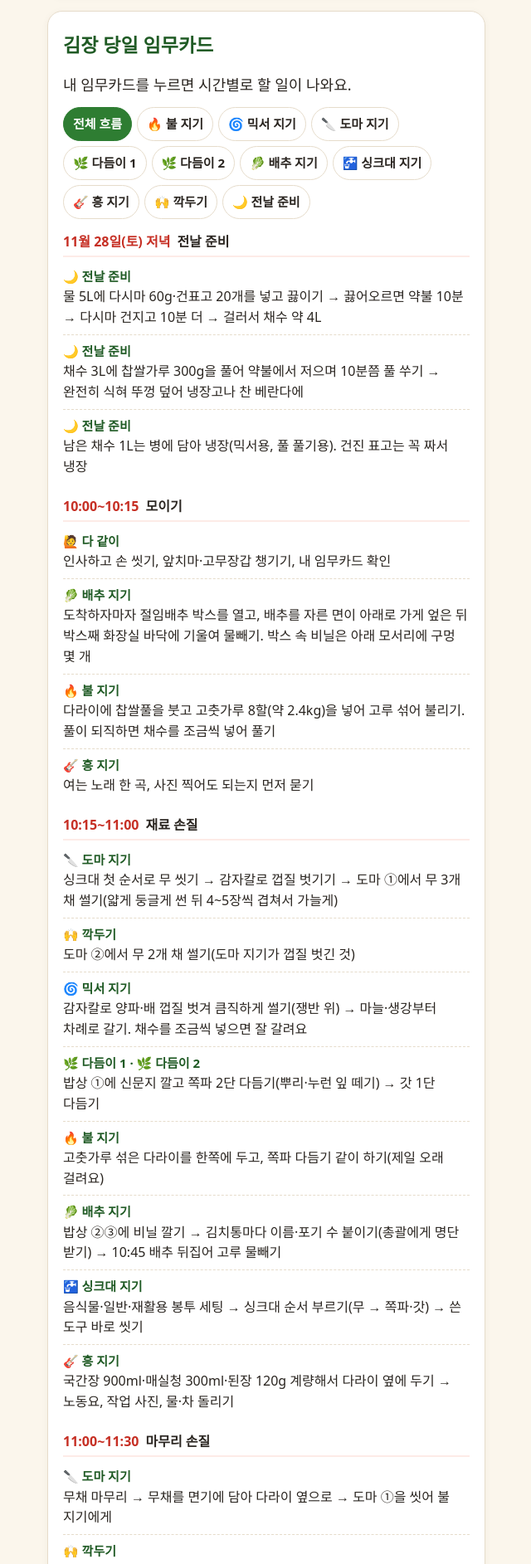
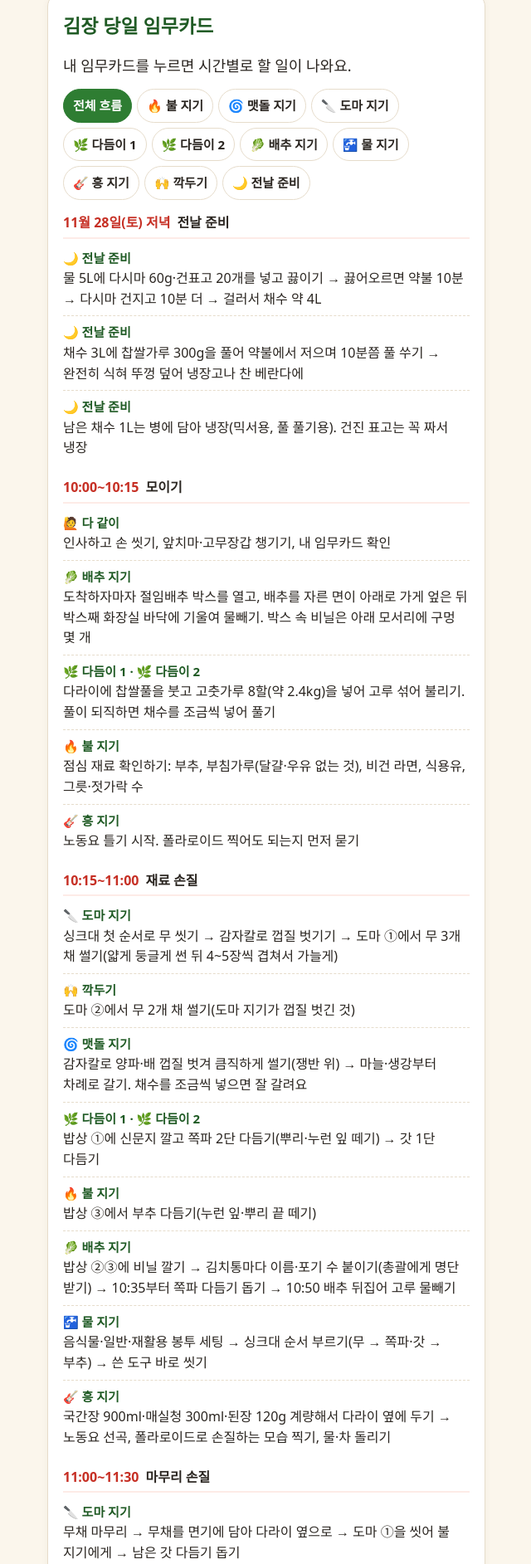
Before and after one commit to a01051998767/kimching, a plain HTML site: page index.html in a window 1280 px wide. Shown: the part 1414-3299 px from the top of the page at 83% size, without its empty margins (319-959 px from the left). Drawn offline with Linux system fonts and the light colour scheme.

Commit message:
Rename mission roles, refocus fire keeper on lunch, rebalance tasks
Co-Authored-By: Claude Opus 5.5 <noreply@anthropic.com>
Claude-Session: https://claude.ai/code/session_01EV3zF7BycBsTXcfFdNZAUx

```diff
--- a/index.html
+++ b/index.html
@@ -290,7 +290,7 @@ const RECIPE = [
     <h2 id="h-schedule">전체 일정</h2>
     <ol class="timeline" id="timeline">
       <li data-until="2026-11-28"><span class="when">11월 28일(토)</span><b>장보기 · 채수와 찹쌀풀 미리 만들기</b>
-        <small>속재료를 사고, 저녁에 채수와 찹쌀풀을 만들어 식혀 둬요.</small></li>
+</li>
       <li data-until="2026-11-29"><span class="when">11월 29일(일) 오전 10시</span><b>김장하는 날 🥬</b>
         <ol class="dayflow">
           <li>10:00 모여서 인사, 앞치마 두르기</li>
@@ -317,15 +317,15 @@ const RECIPE = [
       <table class="gear">
         <tbody>
           <tr><td>전날 저녁</td><td>채수·찹쌀풀 미리 만들기 (총괄)</td></tr>
-          <tr><td>화구 2개</td><td>오전엔 비워 둬요 → 12:10 전 부치기 · 12:30 라면</td></tr>
-          <tr><td>도마 ①</td><td>무채 → 점심 재료</td></tr>
+          <tr><td>화구 2개</td><td>오전엔 비워 둬요 → 12:00 부추전 두 팬 → 12:30 한 화구는 라면</td></tr>
+          <tr><td>도마 ①</td><td>무채 → 부추·점심 재료</td></tr>
           <tr><td>도마 ②</td><td>무채 → 대파</td></tr>
           <tr><td>믹서</td><td>마늘·생강 → 양파 → 배 → 표고</td></tr>
           <tr><td>큰 다라이</td><td>10:00 풀+고춧가루 불리기 → 11:30 양념 섞기 → 설거지</td></tr>
-          <tr><td>싱크대</td><td>무 씻기 → 쪽파·갓 씻기 → 설거지</td></tr>
+          <tr><td>싱크대</td><td>무 → 쪽파·갓 → 부추 씻기 → 설거지 (물 지기가 순서를 불러요)</td></tr>
           <tr><td>화장실</td><td>절임배추 물빼기 (10:00~11:40, 박스째 기울여서), 손 씻기</td></tr>
           <tr><td>가위 2개</td><td>쪽파·갓 자르기 (다듬이 1·2)</td></tr>
-          <tr><td>감자칼</td><td>무 껍질 (도마 지기) → 양파·배 껍질 (믹서 지기)</td></tr>
+          <tr><td>감자칼</td><td>무 껍질 (도마 지기) → 양파·배 껍질 (맷돌 지기)</td></tr>
           <tr><td>면기</td><td>손질한 재료 담기 → 밥상별 양념 덜기</td></tr>
           <tr><td>밥상 ①</td><td>쪽파·갓 다듬기 → 버무리기 → 점심상</td></tr>
           <tr><td>밥상 ②③</td><td>양파·배 손질, 계량 → 버무리기</td></tr>
@@ -369,7 +369,7 @@ const RECIPE = [
       <thead><tr><th>재료</th><th class="num">필요한 양</th><th class="num">살 양</th></tr></thead>
       <tbody id="shopBody"></tbody>
     </table>
-    <p class="hint" style="margin-top:8px">‘필요한 양’은 1포기 분량 × 20포기, ‘살 양’은 파는 단위로 올림한 값이에요. 된장·굵은소금은 집에 있으면 따로 안 사도 돼요.</p>
+    <p class="hint" style="margin-top:8px">‘필요한 양’은 1포기 분량 × 20포기, ‘살 양’은 파는 단위로 올림한 값이에요. 점심용 부추·부침가루(달걀·우유 없는 것)·비건 라면은 따로 챙겨요. 된장·굵은소금은 집에 있으면 따로 안 사도 돼요.</p>
   </details>
 
   <footer>함께 담그는 비건 행복김치 · 문의 <a href="mailto:a01051998767@gmail.com">a01051998767@gmail.com</a></footer>
@@ -428,16 +428,16 @@ const RECIPE = [
    김장 당일 임무카드 — who 에 이름을 넣으면 화면에 담당자가 나와요.
    ===================================================================== */
 const CUE_ROLES = [
-  { id: 1, icon: "🔥", name: "불 지기",     who: "", where: "다라이, 도마 ①, 화구 2개", sum: "아침에 풀과 고춧가루를 불려 두고, 점심엔 비건 전을 부쳐요." },
-  { id: 2, icon: "🌀", name: "믹서 지기",   who: "", where: "믹서, 밥상 ②",            sum: "마늘·생강·양파·배·표고를 갈고, 점심엔 비건 라면을 끓여요." },
-  { id: 3, icon: "🔪", name: "도마 지기",   who: "", where: "도마 ①",                  sum: "무 껍질을 벗기고 무채를 썰어요." },
-  { id: 4, icon: "🌿", name: "다듬이 1",    who: "", where: "밥상 ①, 다라이",          sum: "쪽파·갓을 다듬어 자르고, 다라이에서 양념을 섞어요." },
-  { id: 5, icon: "🌿", name: "다듬이 2",    who: "", where: "밥상 ①, 다라이",          sum: "다듬이 1과 같이 일해요. 양념 섞기는 팔힘이 필요해요." },
-  { id: 6, icon: "🥬", name: "배추 지기",   who: "", where: "화장실, 밥상 ②③",         sum: "절임배추 물을 빼고, 김치통 나누기를 챙겨요." },
-  { id: 7, icon: "🚰", name: "싱크대 지기", who: "", where: "싱크대",                  sum: "싱크대 쓰는 순서를 정하고, 쓴 도구를 바로 씻어요." },
-  { id: 8, icon: "🎸", name: "흥 지기",     who: "", where: "어디든",                  sum: "노동요와 통기타, 사진 기록, 양념 계량을 맡아요." },
-  { id: 9, icon: "🙌", name: "깍두기",      who: "", where: "도마 ②, 어디든",          sum: "무채와 대파를 썰고, 일이 몰리는 곳을 도와요." },
-  { id: 10, icon: "🌙", name: "전날 준비",  who: "총괄", where: "부엌 (11월 28일 저녁)", sum: "채수와 찹쌀풀을 미리 만들어 두면 당일 아침 40분이 줄어요." }
+  { id: 1, icon: "🔥", name: "불 지기",     who: "", where: "화구 2개, 도마 ①, 밥상 ③", sum: "점심을 맡아요. 부추전을 부치고 비건 라면을 끓여요." },
+  { id: 2, icon: "🌀", name: "맷돌 지기",   who: "", where: "믹서, 밥상 ②",              sum: "마늘·생강·양파·배·표고를 믹서로 곱게 갈아요." },
+  { id: 3, icon: "🔪", name: "도마 지기",   who: "", where: "도마 ①",                    sum: "무 껍질을 벗기고 무채를 썰어요." },
+  { id: 4, icon: "🌿", name: "다듬이 1",    who: "", where: "밥상 ①, 다라이",            sum: "쪽파·갓을 다듬어 자르고, 다라이에서 양념을 섞어요." },
+  { id: 5, icon: "🌿", name: "다듬이 2",    who: "", where: "밥상 ①, 다라이",            sum: "다듬이 1과 같이 일해요. 양념 섞기는 팔힘이 필요해요." },
+  { id: 6, icon: "🥬", name: "배추 지기",   who: "", where: "화장실, 밥상 ②③",           sum: "절임배추 물을 빼고, 김치통 나누기를 챙겨요." },
+  { id: 7, icon: "🚰", name: "물 지기",     who: "", where: "싱크대",                    sum: "싱크대 쓰는 순서를 정하고, 쓴 도구를 바로 씻어요." },
+  { id: 8, icon: "🎸", name: "흥 지기",     who: "", where: "어디든",                    sum: "노동요를 고르고 틀어요. 통기타는 직접 쳐도 좋아요. 폴라로이드 사진과 양념 계량도 맡아요." },
+  { id: 9, icon: "🙌", name: "깍두기",      who: "", where: "도마 ②, 어디든",            sum: "무채와 대파를 썰고, 일이 몰리는 곳을 도와요." },
+  { id: 10, icon: "🌙", name: "전날 준비",  who: "총괄", where: "부엌 (11월 28일 저녁)",  sum: "채수와 찹쌀풀을 미리 만들어 두면 당일 아침 40분이 줄어요." }
 ];
 // roles: 이 줄을 할 임무카드 번호들 (0 = 다 같이)
 const CUE = [
@@ -449,57 +449,60 @@ const CUE = [
   { t: "10:00", end: "10:15", title: "모이기", rows: [
     { roles: [0], text: "인사하고 손 씻기, 앞치마·고무장갑 챙기기, 내 임무카드 확인" },
     { roles: [6], text: "도착하자마자 절임배추 박스를 열고, 배추를 자른 면이 아래로 가게 엎은 뒤 박스째 화장실 바닥에 기울여 물빼기. 박스 속 비닐은 아래 모서리에 구멍 몇 개" },
-    { roles: [1], text: "다라이에 찹쌀풀을 붓고 고춧가루 8할(약 2.4kg)을 넣어 고루 섞어 불리기. 풀이 되직하면 채수를 조금씩 넣어 풀기" },
-    { roles: [8], text: "여는 노래 한 곡, 사진 찍어도 되는지 먼저 묻기" }
+    { roles: [4, 5], text: "다라이에 찹쌀풀을 붓고 고춧가루 8할(약 2.4kg)을 넣어 고루 섞어 불리기. 풀이 되직하면 채수를 조금씩 넣어 풀기" },
+    { roles: [1], text: "점심 재료 확인하기: 부추, 부침가루(달걀·우유 없는 것), 비건 라면, 식용유, 그릇·젓가락 수" },
+    { roles: [8], text: "노동요 틀기 시작. 폴라로이드 찍어도 되는지 먼저 묻기" }
   ]},
   { t: "10:15", end: "11:00", title: "재료 손질", rows: [
     { roles: [3], text: "싱크대 첫 순서로 무 씻기 → 감자칼로 껍질 벗기기 → 도마 ①에서 무 3개 채 썰기(얇게 둥글게 썬 뒤 4~5장씩 겹쳐서 가늘게)" },
     { roles: [9], text: "도마 ②에서 무 2개 채 썰기(도마 지기가 껍질 벗긴 것)" },
     { roles: [2], text: "감자칼로 양파·배 껍질 벗겨 큼직하게 썰기(쟁반 위) → 마늘·생강부터 차례로 갈기. 채수를 조금씩 넣으면 잘 갈려요" },
     { roles: [4, 5], text: "밥상 ①에 신문지 깔고 쪽파 2단 다듬기(뿌리·누런 잎 떼기) → 갓 1단 다듬기" },
-    { roles: [1], text: "고춧가루 섞은 다라이를 한쪽에 두고, 쪽파 다듬기 같이 하기(제일 오래 걸려요)" },
-    { roles: [6], text: "밥상 ②③에 비닐 깔기 → 김치통마다 이름·포기 수 붙이기(총괄에게 명단 받기) → 10:45 배추 뒤집어 고루 물빼기" },
-    { roles: [7], text: "음식물·일반·재활용 봉투 세팅 → 싱크대 순서 부르기(무 → 쪽파·갓) → 쓴 도구 바로 씻기" },
-    { roles: [8], text: "국간장 900ml·매실청 300ml·된장 120g 계량해서 다라이 옆에 두기 → 노동요, 작업 사진, 물·차 돌리기" }
+    { roles: [1], text: "밥상 ③에서 부추 다듬기(누런 잎·뿌리 끝 떼기)" },
+    { roles: [6], text: "밥상 ②③에 비닐 깔기 → 김치통마다 이름·포기 수 붙이기(총괄에게 명단 받기) → 10:35부터 쪽파 다듬기 돕기 → 10:50 배추 뒤집어 고루 물빼기" },
+    { roles: [7], text: "음식물·일반·재활용 봉투 세팅 → 싱크대 순서 부르기(무 → 쪽파·갓 → 부추) → 쓴 도구 바로 씻기" },
+    { roles: [8], text: "국간장 900ml·매실청 300ml·된장 120g 계량해서 다라이 옆에 두기 → 노동요 선곡, 폴라로이드로 손질하는 모습 찍기, 물·차 돌리기" }
   ]},
   { t: "11:00", end: "11:30", title: "마무리 손질", rows: [
-    { roles: [3], text: "무채 마무리 → 무채를 면기에 담아 다라이 옆으로 → 도마 ①을 씻어 불 지기에게" },
+    { roles: [3], text: "무채 마무리 → 무채를 면기에 담아 다라이 옆으로 → 도마 ①을 씻어 불 지기에게 → 남은 갓 다듬기 돕기" },
     { roles: [9], text: "무채 마무리 → 도마 ②에서 대파 2단 어슷썰기" },
     { roles: [2], text: "양파 → 배 → 다진 표고 갈기 → 간 재료를 큰 면기에 모으기 → 믹서 씻어 두기" },
     { roles: [4, 5], text: "싱크대에서 쪽파·갓 씻기 → 물 털고 가위 2개로 면기에 바로 4cm씩 잘라 담기" },
-    { roles: [1], text: "도마 ①에서 점심 전 재료 썰고 반죽 만들기" },
+    { roles: [1], text: "싱크대에서 부추 씻기 → 도마 ①에서 부추 4~5cm로 썰기 → 부침가루 반죽 만들어 두기" },
     { roles: [6], text: "밥상마다 면기 2~3개·고무장갑 놓기, 버무리기 자리 만들기" },
     { roles: [7], text: "싱크대 비우고 설거지, 다라이 아래 비닐 깔기" },
-    { roles: [8], text: "쉬어 가는 노래, 손 빈 사람은 같이 불러도 좋아요" }
+    { roles: [8], text: "통기타 한 곡 쳐도 좋아요. 아니면 쉬어 가는 노래로 선곡" }
   ]},
   { t: "11:30", end: "11:50", title: "양념 섞기", rows: [
     { roles: [4, 5], text: "불려 둔 다라이에 간 재료·국간장·매실청·된장 넣고 섞기 → 무채 → 쪽파·갓·대파 살살 섞기" },
-    { roles: [9], text: "다라이 옆에서 재료 넘겨 주기, 남은 고춧가루는 색 보면서 추가" },
+    { roles: [9, 2], text: "다라이 옆에서 재료 넘겨 주기, 남은 고춧가루는 색 보면서 추가" },
     { roles: [6, 3], text: "물 뺀 배추를 밥상 3곳으로 나눠 나르기" },
+    { roles: [7], text: "믹서·빈 면기 설거지" },
+    { roles: [1], text: "그릇·젓가락 챙기고, 라면 냄비에 물 받아 두기, 팬 2개 준비" },
     { roles: [0], text: "11:45 맛보기: 배춧잎에 싸서 먹어 보고 총괄이 소금으로 간 맞추기" },
-    { roles: [8], text: "양념 섞을 때 노동요 하이라이트" }
+    { roles: [8], text: "양념 섞을 때 신나는 노동요로 바꾸기, 폴라로이드 한 장" }
   ]},
   { t: "11:50", end: "12:40", title: "버무리기·통에 담기", rows: [
-    { roles: [0], text: "밥상마다 3명씩 앉아 버무리기. 줄기 쪽엔 넉넉히, 잎 쪽엔 살짝" },
+    { roles: [2, 3, 4, 5, 6, 7, 8, 9], text: "밥상마다 3명씩 앉아 버무리기. 줄기 쪽엔 넉넉히, 잎 쪽엔 살짝" },
     { roles: [4], text: "다라이 양념을 밥상별 면기로 덜어 주기, 모자라면 채우기" },
     { roles: [6], text: "다 된 김치를 이름 붙은 김치통에 포기 수대로 담기, 꾹꾹 누르고 80%만 채우기" },
-    { roles: [1], text: "12:10까지 버무리기 돕고 → 비건 전 부치기 시작(화구 1)" },
-    { roles: [2], text: "12:30 라면 물 올리기(화구 2)" },
+    { roles: [1], text: "12:00 화구 2개에 팬을 올려 부추전 부치기 → 12:30 한 화구는 라면 물 올리기" },
     { roles: [7], text: "12:20부터 빈 면기·다라이 설거지" },
-    { roles: [8], text: "버무리는 동안 연주. 손 남는 밥상 있으면 합류" }
+    { roles: [8], text: "버무리면서 노동요 이어 틀기, 김치통 앞에서 폴라로이드" }
   ]},
   { t: "12:40", end: "13:30", title: "비건 점심", rows: [
-    { roles: [7, 9], text: "밥상 ① 닦아 점심상 차리기" },
-    { roles: [1], text: "비건 전 부치기" },
-    { roles: [2], text: "비건 라면 끓이기" },
+    { roles: [1], text: "부추전 마무리, 비건 라면 끓이기" },
+    { roles: [9], text: "라면 그릇에 나눠 담고, 부추전 썰어 나르기" },
+    { roles: [7, 6], text: "밥상 ① 닦아 점심상 차리기" },
     { roles: [0], text: "12:50 다 같이 점심" }
   ]},
   { t: "13:30", end: "14:00", title: "정리·해산", rows: [
     { roles: [6], text: "김치통 이름·뚜껑 확인하고 나눠 드리기" },
     { roles: [7, 2, 3], text: "설거지" },
+    { roles: [1], text: "팬·화구 닦기, 남은 부추전 싸 드리기" },
     { roles: [4, 5], text: "밥상·바닥 닦기" },
     { roles: [9], text: "쓰레기 분리해서 내놓기" },
-    { roles: [8], text: "단체 사진 찍기" },
+    { roles: [8], text: "폴라로이드로 단체 사진 찍고 한 장씩 나눠 드리기" },
     { roles: [0], text: "14:00 해산. 김치는 서늘한 곳에 하루 두었다가 냉장고에 넣어 주세요" }
   ]}
 ];
@@ -516,8 +519,8 @@ const CUE = [
     Array.prototype.forEach.call(chips.children, function (b) { b.setAttribute("aria-pressed", String(+b.dataset.id === current)); });
     if (current) {
       var r = role(current);
-      card.innerHTML = "<b>" + esc(label(r)) + " 임무카드</b><br><span class='who'>담당: " + (r.who ? esc(r.who) : "정해지면 알려드려요") +
-        " · 자리·도구: " + esc(r.where) + "</span><br>" + esc(r.sum);
+      card.innerHTML = "<b>" + esc(label(r)) + " 임무카드</b><br><span class='who'>" + (r.who ? "담당: " + esc(r.who) + " · " : "") +
+        "자리·도구: " + esc(r.where) + "</span><br>" + esc(r.sum);
       card.classList.remove("hidden");
     } else card.classList.add("hidden");
     list.innerHTML = CUE.map(function (b) {
```
